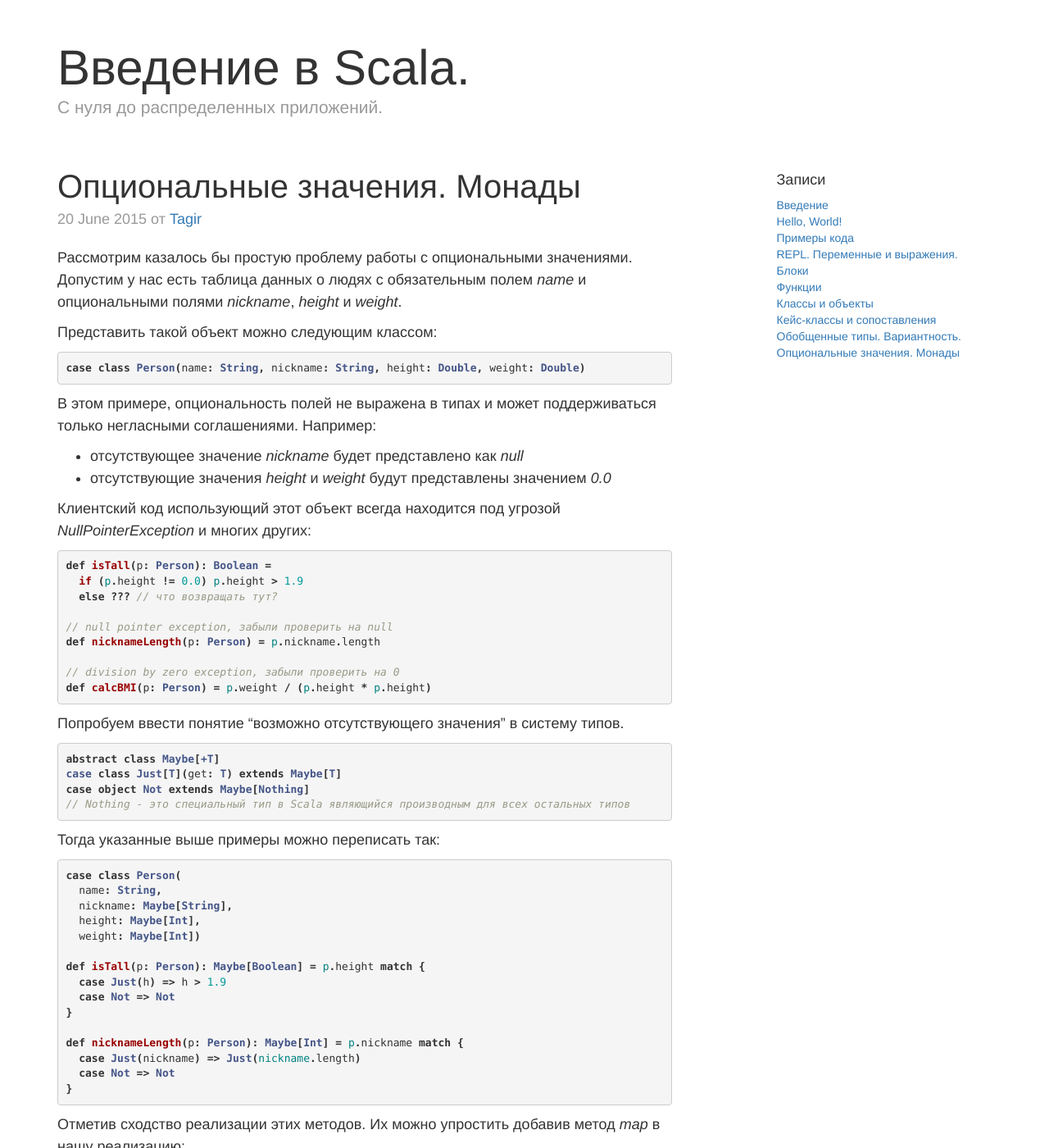
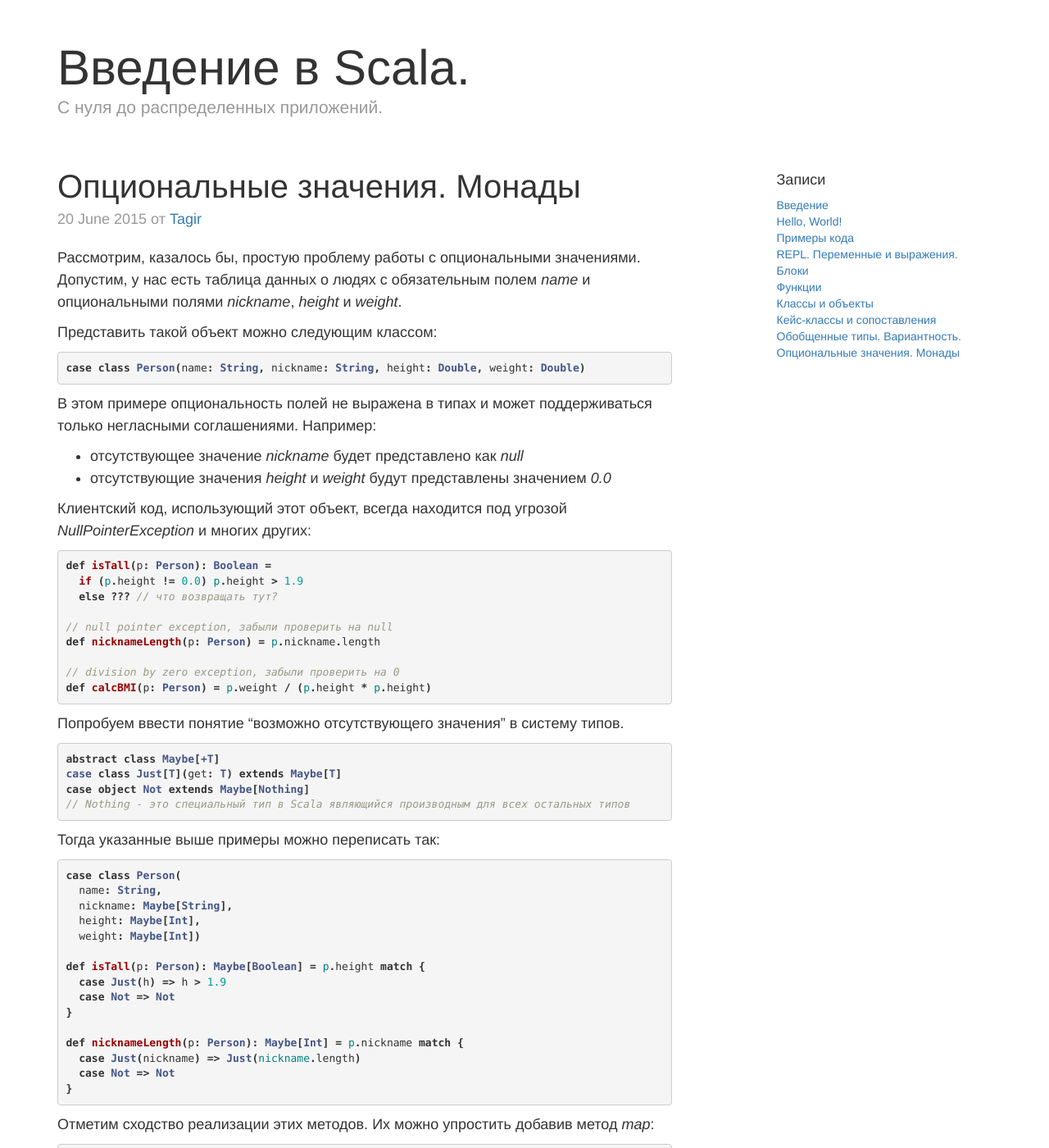
Before and after one commit to groz/groz.github.io, a Jekyll site: the page built from _posts/scala/intro/2015-06-20-monads.md, in a window 1280 px wide and 1400 px high. Shown: the whole window at 82% size. Built offline with Jekyll 4.4.1, drawn with Linux system fonts in a browser that asks for light colours; nearby versions of some CDN libraries; some of the changed text lies outside the part shown.

Commit message:
Monads fix

```diff
--- a/_posts/scala/intro/2015-06-20-monads.md
+++ b/_posts/scala/intro/2015-06-20-monads.md
@@ -5,8 +5,8 @@ categories:
 title: Опциональные значения. Монады
 ---
 
-Рассмотрим казалось бы простую проблему работы с опциональными значениями.
-Допустим у нас есть таблица данных о людях с обязательным полем *name* и опциональными полями *nickname*, *height* и *weight*.
+Рассмотрим, казалось бы, простую проблему работы с опциональными значениями.
+Допустим, у нас есть таблица данных о людях с обязательным полем *name* и опциональными полями *nickname*, *height* и *weight*.
 
 Представить такой объект можно следующим классом:
 
@@ -14,12 +14,12 @@ title: Опциональные значения. Монады
 case class Person(name: String, nickname: String, height: Double, weight: Double)
 {% endhighlight %}
 
-В этом примере, опциональность полей не выражена в типах и может поддерживаться только негласными соглашениями. Например:
+В этом примере опциональность полей не выражена в типах и может поддерживаться только негласными соглашениями. Например:
 
 - отсутствующее значение *nickname* будет представлено как *null*
 - отсутствующие значения *height* и *weight* будут представлены значением *0.0*
 
-Клиентский код использующий этот объект всегда находится под угрозой *NullPointerException* и многих других:
+Клиентский код, использующий этот объект, всегда находится под угрозой *NullPointerException* и многих других:
 
 {% highlight scala %}
 def isTall(p: Person): Boolean =
@@ -62,7 +62,7 @@ def nicknameLength(p: Person): Maybe[Int] = p.nickname match {
 }
 {% endhighlight %}
 
-Отметив сходство реализации этих методов. Их можно упростить добавив метод *map* в нашу реализацию:
+Отметим сходство реализации этих методов. Их можно упростить добавив метод *map*:
 
 {% highlight scala %}
 abstract class Maybe[+T] {
```
Also changed, not shown: other parts of _posts/scala/intro/2015-06-20-monads.md (+3 -3 lines).
